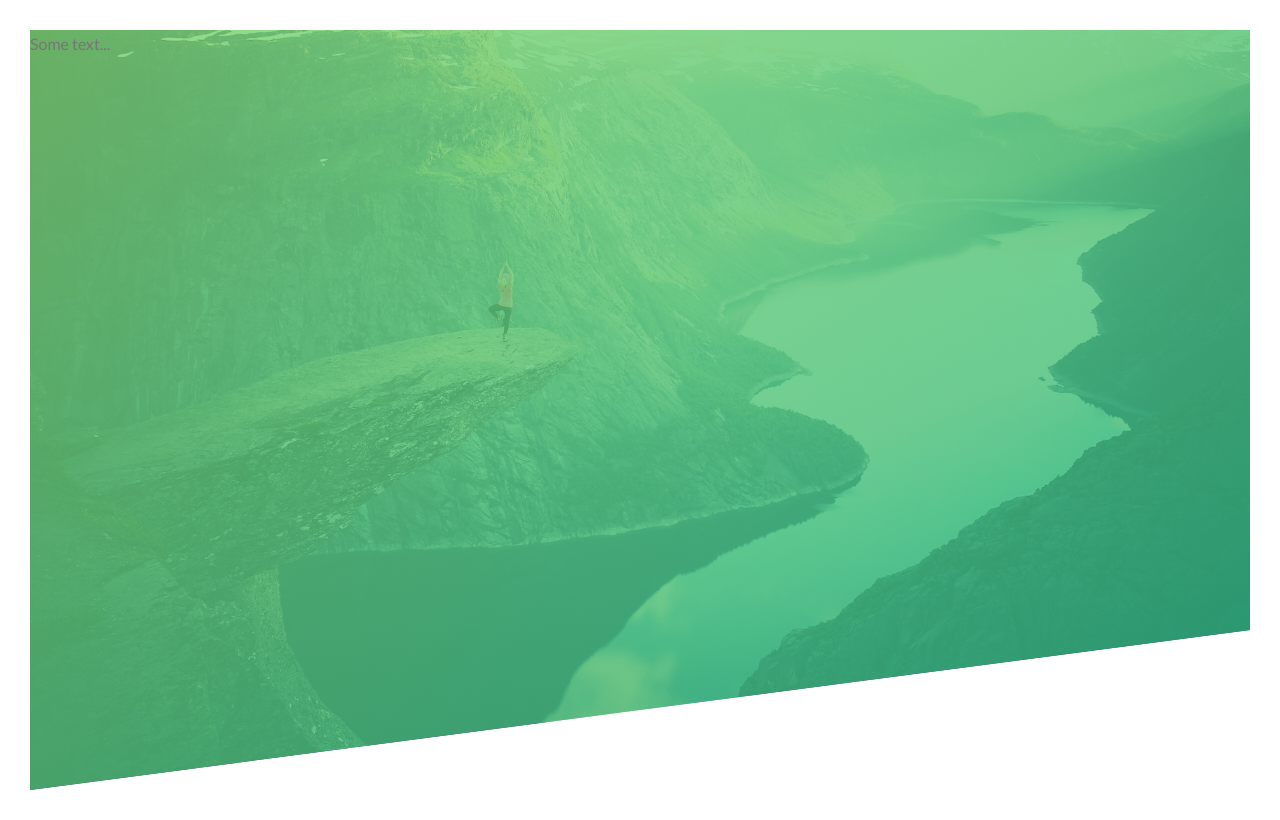
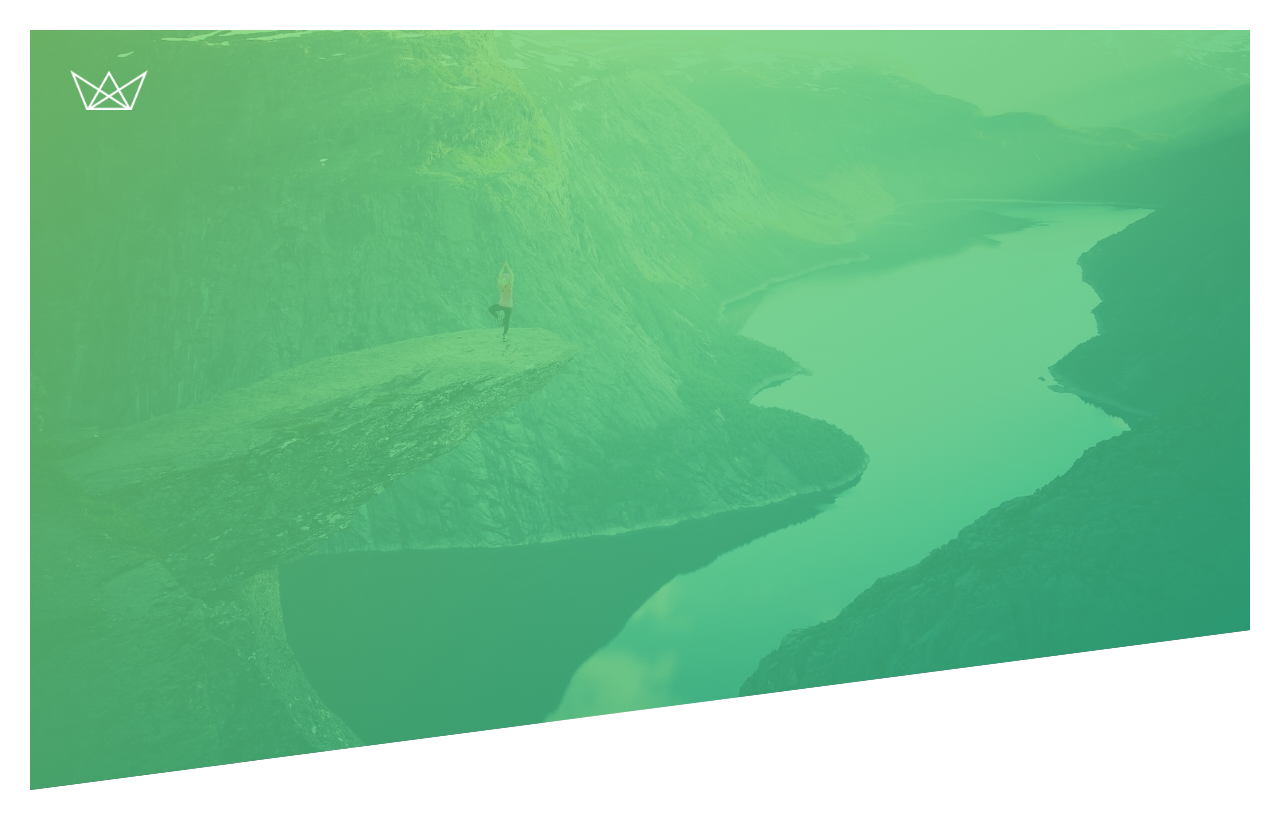
Before and after one commit to wwdbsh/css-projects, a plain HTML site: page projects/natours/index.html in a window 1280 px wide. Drawn offline with Linux system fonts and the light colour scheme.

Commit message:
20210421:css-projects natours header logo-box logo

```diff
--- a/projects/natours/css/style.css
+++ b/projects/natours/css/style.css
@@ -27,6 +27,17 @@ body{
         url("../img/hero.jpg");
     background-size:cover;
     background-position:top;
+    position:relative;
     /*polygon => top-left -> top-right -> bottom-right -> bottom-left*/
     clip-path:polygon(0 0, 100% 0, 100% 75vh, 0 100%);
 }
+
+.logo-box{
+    position:absolute;
+    top:40px;
+    left:40px;
+}
+
+.logo{
+    height:40px;
+}
--- a/projects/natours/index.html
+++ b/projects/natours/index.html
@@ -11,7 +11,9 @@
 </head>
 <body>
     <header class="header">
-        Some text...
+        <div class="logo-box">
+            <img src="img/logo-white.png" alt="Logo" class="logo"/>
+        </div>
     </header>
 </body>
 </html>
```
